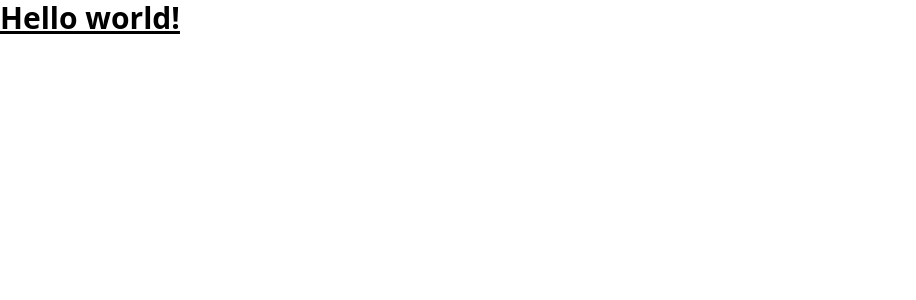
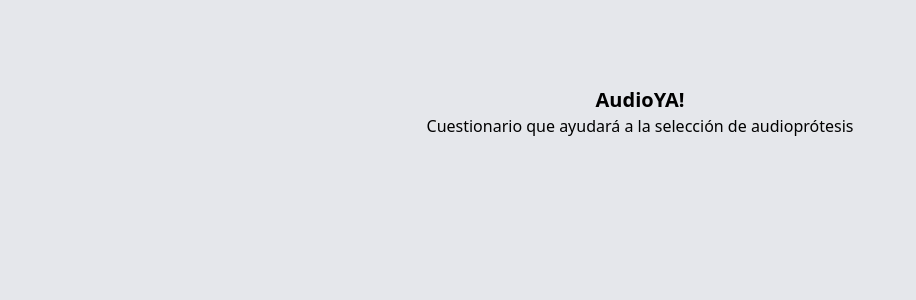
Before and after one commit to luisgonzalezvalencia/audioya, an Angular app in the folder audioyaApp/: page / in a window 1280 px wide. Shown: the top 300 px of the page, without its empty margins (0-916 px from the left). Built offline with nearby package versions, Linux system fonts and the light colour scheme.

Commit message:
First styles

```diff
--- a/audioyaApp/src/app/app.component.html
+++ b/audioyaApp/src/app/app.component.html
@@ -1,3 +1,10 @@
-<h1 class="text-3xl font-bold underline">
-  Hello world!
-</h1>
+<div class="h-56 grid grid-cols-1 content-center">
+  <div>
+    <div class="columns-1 content-center">
+      <h1 class="text-center text-xl font-bold">AudioYA!</h1>
+      <h5 class="text-center">Cuestionario que ayudará a la selección de audioprótesis</h5>
+    </div>
+  </div>
+</div>
+
+<router-outlet></router-outlet>
--- a/audioyaApp/src/styles.scss
+++ b/audioyaApp/src/styles.scss
@@ -1,3 +1,7 @@
 @tailwind base;
 @tailwind components;
 @tailwind utilities;
+
+body {
+    background-color: rgb(229 231 235);
+}
```
